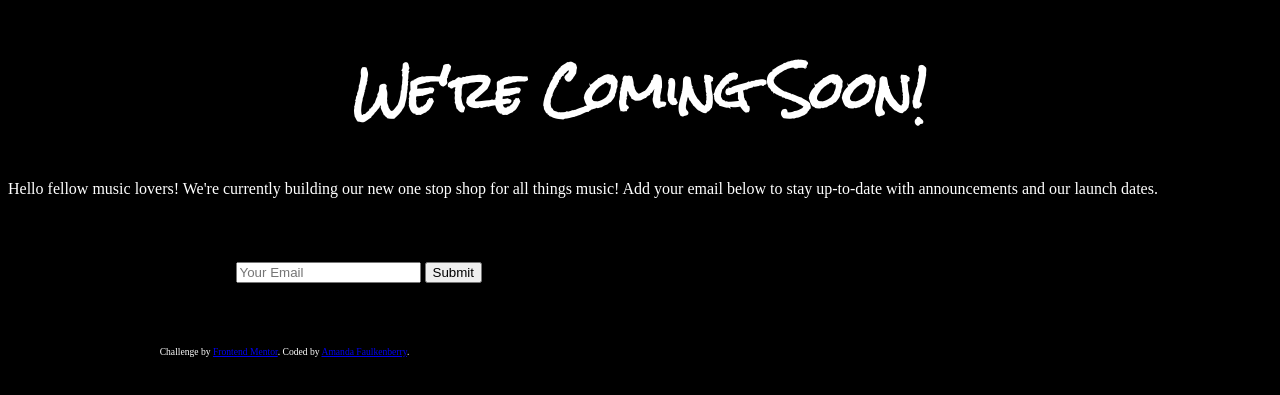
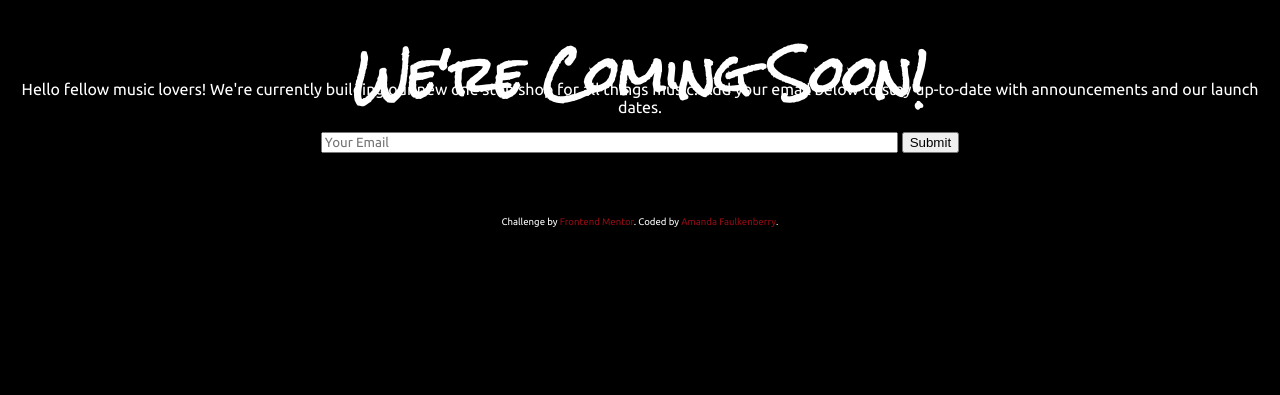
Before and after one commit to LadyNazlia/coming-soon, a plain HTML site: page index.html in a window 1280 px wide. Shown: the part 347-742 px from the top of the page. Drawn offline with Linux system fonts and the light colour scheme.

Commit message:
Changed fonts and finished spacing things

```diff
--- a/index.html
+++ b/index.html
@@ -16,6 +16,7 @@
   <link rel="preconnect" href="https://fonts.googleapis.com">
   <link rel="preconnect" href="https://fonts.gstatic.com" crossorigin>
   <link href="https://fonts.googleapis.com/css2?family=Rock+Salt&display=swap" rel="stylesheet">
+  <link href="https://fonts.googleapis.com/css2?family=Ubuntu&display=swap" rel="stylesheet">
 
   <title>Coming Soon!</title>
 
--- a/style/style.css
+++ b/style/style.css
@@ -11,7 +11,7 @@ html {
     }
 
     #logo {
-        width: 9%;
+        width: 12%;
         padding-top: 1%;
         padding-left: 1%;
     }
@@ -22,18 +22,37 @@ h1 {
     font-family: 'Rock Salt', cursive;
     font-size: 3rem;
     text-align: center;
-    line-height: normal;
+    line-height: 150%;
+    margin-top: 3%;
 }
 
 
 form {
-    margin: 5% 18%;
+    text-align: center;
+}
+
+input {
+    font-family: 'Ubuntu', sans-serif;
+    width: 45%;
 }
 
 .attribution {
     font-size: 0.6rem;
 }
 
-footer {
-    margin: 5% 12% 0 12%;
+footer p {
+    text-align: center;
+    margin-top: 5%;
+    font-family: 'Ubuntu', sans-serif;
 }
+
+a {
+    color: rgba(173, 14, 22, 0.842);
+    text-decoration: none;
+}
+
+h1 + p {
+    font-family: 'Ubuntu', sans-serif;
+    text-align: center;
+    margin-top: -5%;
+}
```
